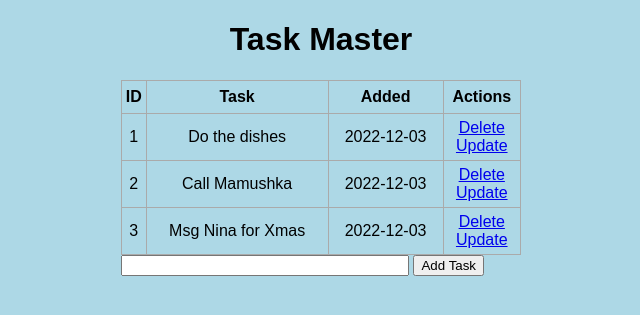
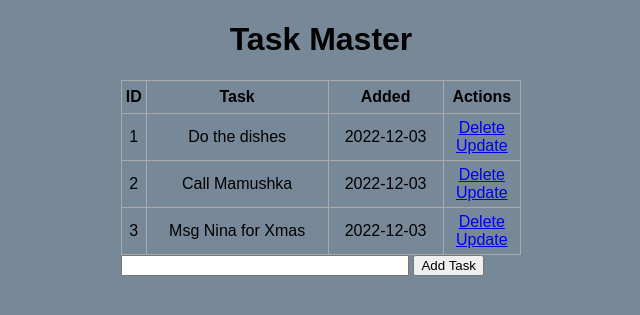
Before and after one commit to sjuanandres0/text_to_speech, a Flask app: page / in a window 1280 px wide. Shown: the top 315 px of the page, without its empty margins (319-959 px from the left). Run offline with Flask 3, Linux system fonts and the light colour scheme.

```diff
--- a/app.py
+++ b/app.py
@@ -1,3 +1,4 @@
+'''
 from flask import Flask, render_template, url_for, request, redirect
 from flask_sqlalchemy import SQLAlchemy
 from datetime import datetime
@@ -65,3 +66,5 @@ def update(id):
 
 if __name__ == "__main__":
     app.run(debug=True)
+
+'''
--- a/static/css/main.css
+++ b/static/css/main.css
@@ -1,7 +1,7 @@
 body, html {
     margin: 0;
     font-family: sans-serif;
-    background-color: lightblue;
+    background-color: lightslategray;
 }
 
 .content {
```
Also changed, not shown: vercel.json.
